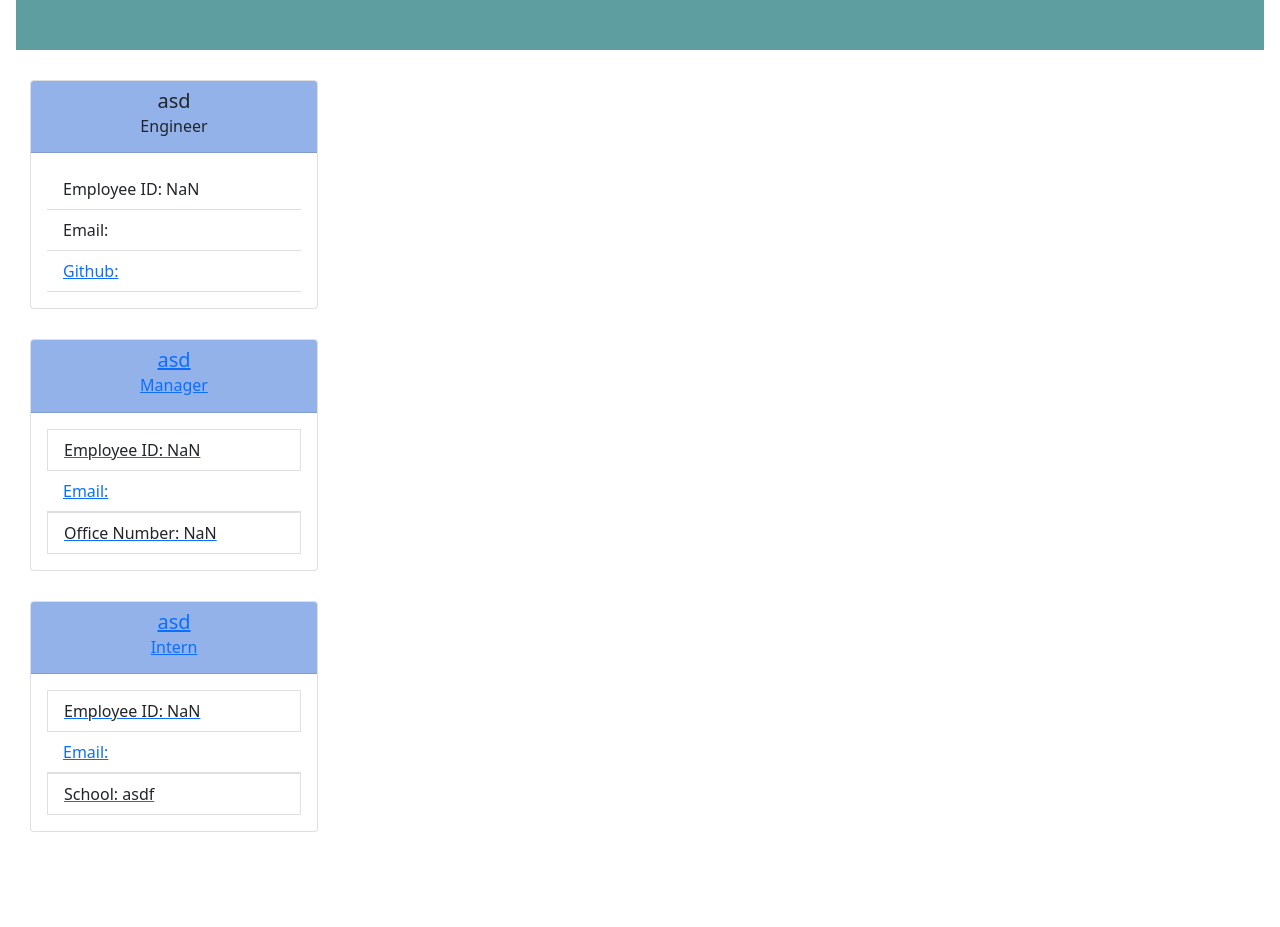
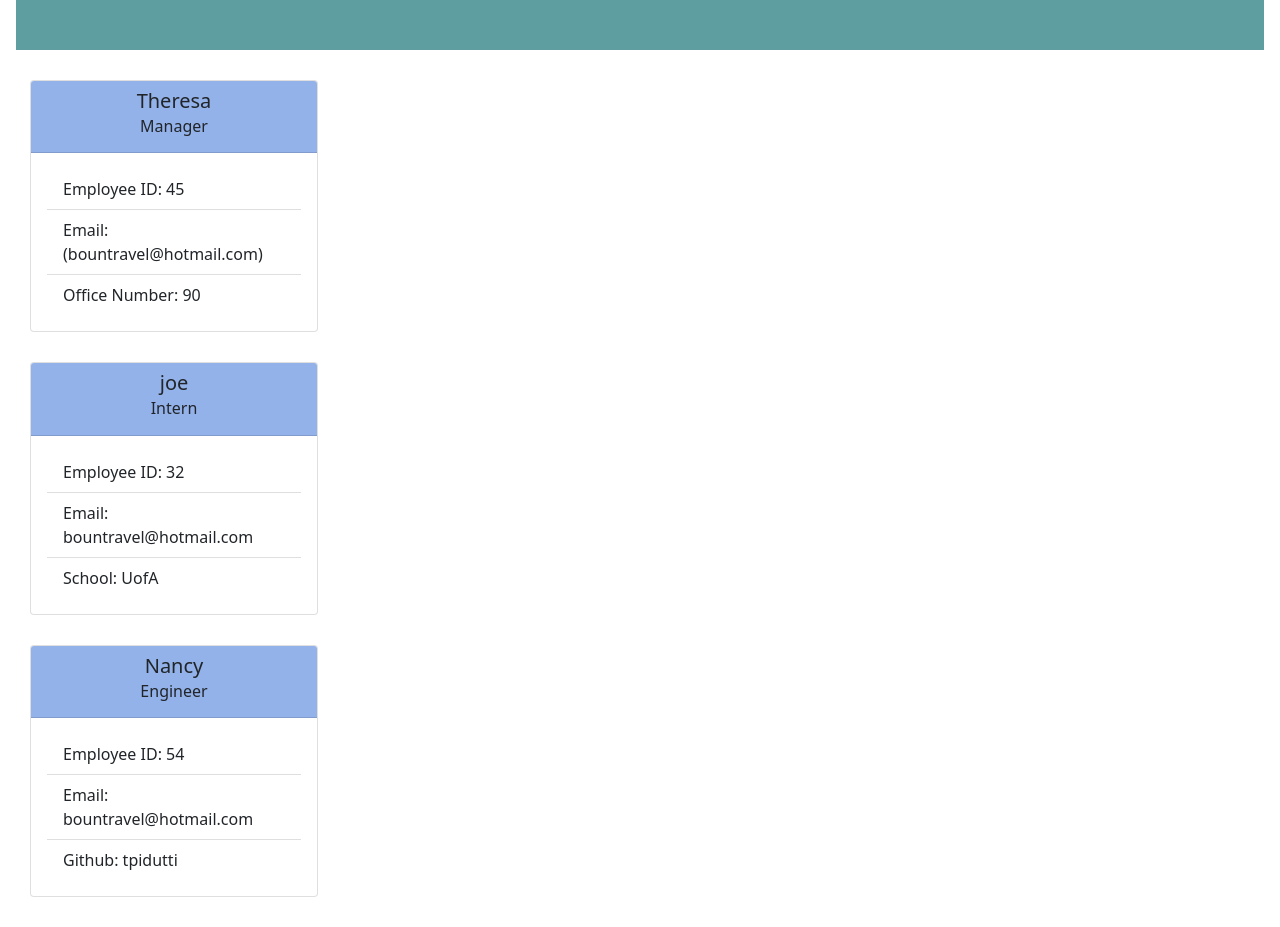
Before and after one commit to tpidutti/CreateMyTeam, a website: page index.html in a window 1280 px wide. Shown: the part 137-1064 px from the top of the page. Before the commit the page ends 999 px from the top, so only its background shows below. Drawn offline with nearby package versions, Linux system fonts and the light colour scheme.

Commit message:
update readme

```diff
--- a/index.html
+++ b/index.html
@@ -15,40 +15,40 @@
 
 <div class="card" style="width: 18rem;">
     <div class= "card-header">
-        <h5 class="card-title text-center">asd</h5>
-        <h6 class="card-subtitle mb-2  text-center">Engineer</h6>
+        <h5 class="card-title text-center">Theresa</h5>
+        <h6 class="card-subtitle mb-2  text-center">Manager</h6>
     </div>
     <div class="card-body">
         <ul class="list-group list-group-flush">
-            <li class="list-group-item">Employee ID: NaN</li>
-            <li class="list-group-item">Email: <a href=mailto:asdf</a></li>
-            <li class="list-group-item">Github: <a href=asdf</a></li>
+            <li class="list-group-item">Employee ID: 45</li>
+            <li class="list-group-item">Email: (bountravel@hotmail.com)</li>
+            <li class="list-group-item">Office Number: 90</li>
         </ul>
     </div>
 </div>
     <div class="card" style="width: 18rem;">
         <div class= "card-header">
-        <h5 class="card-title text-center">asd</h5>
-        <h6 class="card-subtitle mb-2  text-center">Manager</h6>
+            <h5 class="card-title text-center">joe</h5>
+            <h6 class="card-subtitle mb-2  text-center">Intern</h6>
         </div>
         <div class="card-body">
             <ul class="list-group list-group-flush">
-            <li class="list-group-item">Employee ID: NaN</li>
-            <li class="list-group-item">Email: <a href=mailto:asdf</a></li>
-            <li class="list-group-item">Office Number: NaN</li>
+                <li class="list-group-item">Employee ID: 32</li>
+                <li class="list-group-item">Email: bountravel@hotmail.com</li>
+                <li class="list-group-item">School: UofA</li>
             </ul>
         </div>
     </div>
 <div class="card" style="width: 18rem;">
     <div class= "card-header">
-            <h5 class="card-title text-center">asd</h5>
-            <h6 class="card-subtitle mb-2  text-center">Intern</h6>
+        <h5 class="card-title text-center">Nancy</h5>
+        <h6 class="card-subtitle mb-2  text-center">Engineer</h6>
     </div>
     <div class="card-body">
         <ul class="list-group list-group-flush">
-                <li class="list-group-item">Employee ID: NaN</li>
-                <li class="list-group-item">Email: <a href=mailto:fasdf</a></li>
-                <li class="list-group-item">School: asdf</li>
+            <li class="list-group-item">Employee ID: 54</li>
+            <li class="list-group-item">Email: bountravel@hotmail.com</li>
+            <li class="list-group-item">Github: tpidutti</li>
         </ul>
     </div>
 </div>
```
Also changed, not shown: src/makeHTML.js (+4 -4 lines), README.md. Lines whose indentation alone changed are shown as unchanged.
